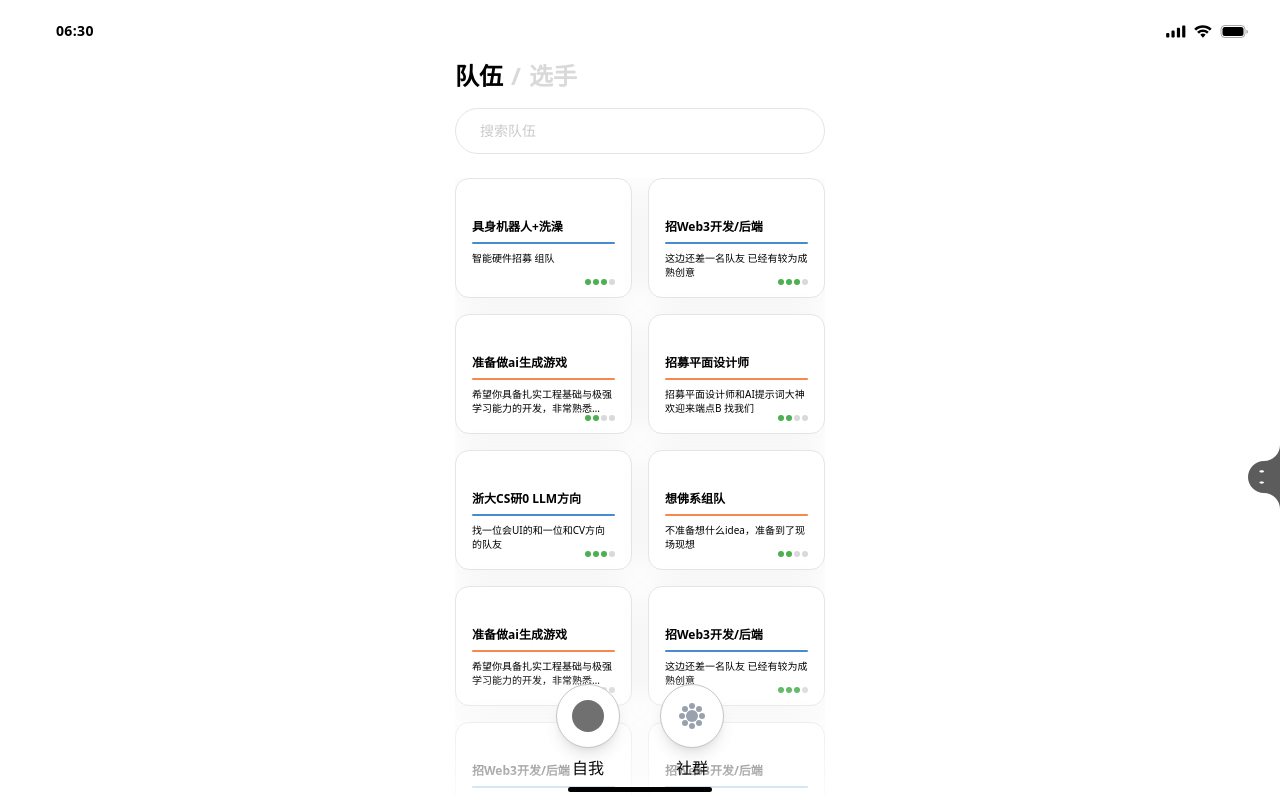
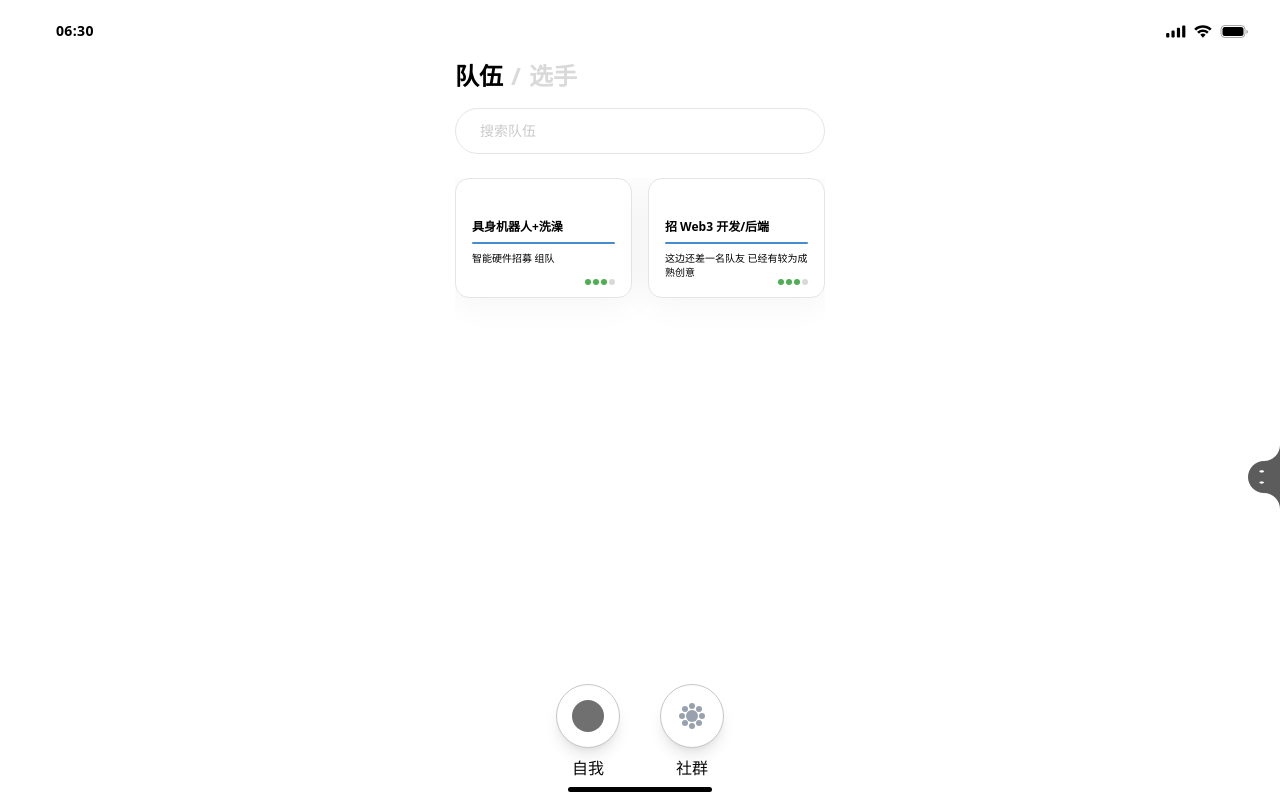
Before and after one commit to SinoAHpx/profile-matcher, a Next.js app: page /activity/1/teams in a window 1280 px wide. Shown: the top 796 px of the page. Built offline with nearby package versions, Linux system fonts and the light colour scheme.

Commit message:
feat(teams): refactor TeamsPage and TeamMembersPage to utilize Zustand for state management and fetch data from API

```diff
--- a/src/app/activity/[id]/teams/[mid]/members/page.tsx
+++ b/src/app/activity/[id]/teams/[mid]/members/page.tsx
@@ -1,66 +1,33 @@
 'use client'
 
-import React from 'react';
+import React, { useEffect } from 'react';
 import { useParams } from 'next/navigation';
 import { ChevronLeft } from 'lucide-react';
 import { useRouter } from 'next/navigation';
 import MemberCard from '@/components/MemberCard';
 import BottomNavigation from '@/components/BottomNavigation';
-
-interface Member {
-  id: number;
-  name: string;
-  avatar: string;
-  quote: string;
-  mbti: string;
-  description: string;
-  tags: string[];
-}
-
-const mockMembers: Member[] = [
-  {
-    id: 1,
-    name: "Alex Chen",
-    avatar: "/avatar.webp",
-    quote: "代码改变世界，创意改变生活",
-    mbti: "INTJ",
-    description: "全栈开发者，专注AI与Web3的交叉创新",
-    tags: ["React", "Python"]
-  },
-  {
-    id: 2,
-    name: "Sarah Wang",
-    avatar: "/avatar.webp",
-    quote: "设计不仅是美学，更是解决问题的艺术",
-    mbti: "ENFP",
-    description: "UI/UX设计师，擅长用户研究和交互设计",
-    tags: ["Figma", "Design"]
-  },
-  {
-    id: 3,
-    name: "Mike Zhang",
-    avatar: "/avatar.webp",
-    quote: "数据是新的石油，算法是新的引擎",
-    mbti: "INTP",
-    description: "机器学习工程师，专注NLP和推荐系统",
-    tags: ["ML", "TensorFlow"]
-  },
-  {
-    id: 4,
-    name: "Emma Liu",
-    avatar: "/avatar.webp",
-    quote: "产品经理的核心是用户价值的传递",
-    mbti: "ENTJ",
-    description: "产品经理，擅长需求分析和产品规划",
-    tags: ["Product", "Strategy"]
-  }
-];
+import { useActivityStore } from '@/stores/activityStore';
 
 export default function TeamMembersPage() {
   const params = useParams();
   const router = useRouter();
   const activityId = params.id as string;
   const teamId = params.mid as string;
+
+  const allMembers = useActivityStore(state => state.members);
+  const setMembers = useActivityStore(state => state.setMembers);
+
+  const members = React.useMemo(() => allMembers.filter(m => m.teamId === Number(teamId)), [allMembers, teamId]);
+
+  // 如果 store 中没有该队伍成员，则从 mock API 获取
+  useEffect(() => {
+    if (members.length === 0) {
+      fetch(`/api/members?teamId=${teamId}`)
+        .then(res => res.json())
+        .then((data) => setMembers(data))
+        .catch(console.error)
+    }
+  }, [teamId, members.length, setMembers])
 
   const handleBack = () => {
     router.push(`/activity/${activityId}/teams`);
@@ -83,7 +50,7 @@ export default function TeamMembersPage() {
 
         {/* Members list */}
         <div className="flex flex-col gap-4 mb-8">
-          {mockMembers.map((member) => (
+          {members.map((member) => (
             <MemberCard
               key={member.id}
               member={member}
--- a/src/app/activity/[id]/teams/page.tsx
+++ b/src/app/activity/[id]/teams/page.tsx
@@ -1,6 +1,6 @@
 'use client'
 
-import React, { useState } from "react";
+import React, { useState, useEffect } from "react";
 import { useParams } from "next/navigation";
 import { Input } from "@/components/ui/input";
 import BottomNavigation from "@/components/BottomNavigation";
@@ -11,6 +11,7 @@ import Image from "next/image";
 import { Popover, PopoverContent, PopoverTrigger } from "@/components/ui/popover";
 import { Button } from "@/components/ui/button";
 import { CreateTeamDialog } from "@/components/CreateTeamDialog";
+import { useActivityStore } from '@/stores/activityStore'
 
 export default function TeamsPage() {
     const params = useParams();
@@ -21,161 +22,45 @@ export default function TeamsPage() {
     const [activeTab, setActiveTab] = useState<'teams' | 'members'>("teams");
     const router = useRouter();
 
+    const activityIdNum = Number(activityId);
+
+    // 获取所有 teams/members，然后 useMemo 过滤，避免 zustand selector 每次返回新数组导致 "getSnapshot" 警告
+    const allTeams = useActivityStore(state => state.teams)
+    const allMembers = useActivityStore(state => state.members)
+
+    const teams = React.useMemo(() => allTeams.filter(t => t.activityId === activityIdNum), [allTeams, activityIdNum])
+    const members = React.useMemo(() => allMembers.filter(m => m.activityId === activityIdNum), [allMembers, activityIdNum])
+    const addTeam = useActivityStore(state => state.addTeam);
+    const setMembers = useActivityStore(state => state.setMembers);
+    const setTeams = useActivityStore(state => state.setTeams);
+
+    // Fetch members from mock API (只在首次加载且本地没有成员数据时请求)
+    useEffect(() => {
+        if (members.length === 0) {
+            fetch(`/api/members?activityId=${activityId}`)
+                .then(res => res.json())
+                .then((data) => {
+                    setMembers(data)
+                })
+                .catch(console.error)
+        }
+        if (teams.length === 0) {
+            fetch(`/api/teams?activityId=${activityId}`)
+                .then(res => res.json())
+                .then((data) => setTeams(data))
+                .catch(console.error)
+        }
+    }, [activityId, members.length, teams.length, setMembers, setTeams])
+
     const handleCreateTeam = (teamData: { name: string; description: string }) => {
-        console.log('Creating team:', { ...teamData, activityId })
-        // Add your team creation logic here
+        addTeam({
+            activityId: activityIdNum,
+            title: teamData.name,
+            description: teamData.description,
+            color: 'bg-[#488ccd]',
+            dots: [0, 0, 0, 0]
+        })
     };
-
-    // Team card data
-    const teamCards = [
-        {
-            id: 1,
-            title: "具身机器人+洗澡",
-            description: "智能硬件招募 组队",
-            color: "bg-[#488ccd]",
-            dots: [1, 1, 1, 0],
-        },
-        {
-            id: 2,
-            title: "招Web3开发/后端",
-            description: "这边还差一名队友\n已经有较为成熟创意",
-            color: "bg-[#488ccd]",
-            dots: [1, 1, 1, 0],
-        },
-        {
-            id: 3,
-            title: "准备做ai生成游戏",
-            description:
-                "希望你具备扎实工程基础与极强学习能力的开发，非常熟悉cursor等AI IDE",
-            color: "bg-[#f5894f]",
-            dots: [1, 1, 0, 0],
-        },
-        {
-            id: 4,
-            title: "招募平面设计师",
-            description: "招募平面设计师和AI提示词大神 欢迎来端点B 找我们",
-            color: "bg-[#f5894f]",
-            dots: [1, 1, 0, 0],
-        },
-        {
-            id: 5,
-            title: "浙大CS研0 LLM方向",
-            description: "找一位会UI的和一位和CV方向的队友",
-            color: "bg-[#488ccd]",
-            dots: [1, 1, 1, 0],
-        },
-        {
-            id: 6,
-            title: "想佛系组队",
-            description: "不准备想什么idea，准备到了现场现想",
-            color: "bg-[#f5894f]",
-            dots: [1, 1, 0, 0],
-        },
-        {
-            id: 7,
-            title: "准备做ai生成游戏",
-            description:
-                "希望你具备扎实工程基础与极强学习能力的开发，非常熟悉cursor等AI IDE",
-            color: "bg-[#f5894f]",
-            dots: [1, 1, 0, 0],
-        },
-        {
-            id: 8,
-            title: "招Web3开发/后端",
-            description: "这边还差一名队友\n已经有较为成熟创意",
-            color: "bg-[#488ccd]",
-            dots: [1, 1, 1, 0],
-        },
-        {
-            id: 9,
-            title: "招Web3开发/后端",
-            description: "这边还差一名队友\n已经有较为成熟创意",
-            color: "bg-[#488ccd]",
-            dots: [1, 1, 1, 0],
-        },
-        {
-            id: 10,
-            title: "招Web3开发/后端",
-            description: "这边还差一名队友\n已经有较为成熟创意",
-            color: "bg-[#488ccd]",
-            dots: [1, 1, 1, 0],
-        },
-        {
-            id: 11,
-            title: "招Web3开发/后端",
-            description: "这边还差一名队友\n已经有较为成熟创意",
-            color: "bg-[#488ccd]",
-            dots: [1, 1, 1, 0],
-        },
-        {
-            id: 12,
-            title: "招Web3开发/后端",
-            description: "这边还差一名队友\n已经有较为成熟创意",
-            color: "bg-[#488ccd]",
-            dots: [1, 1, 1, 0],
-        },
-        {
-            id: 13,
-            title: "招Web3开发/后端",
-            description: "这边还差一名队友\n已经有较为成熟创意",
-            color: "bg-[#488ccd]",
-            dots: [1, 1, 1, 0],
-        },
-        {
-            id: 14,
-            title: "招Web3开发/后端",
-            description: "这边还差一名队友\n已经有较为成熟创意",
-            color: "bg-[#488ccd]",
-            dots: [1, 1, 1, 0],
-        },
-        {
-            id: 15,
-            title: "招Web3开发/后端",
-            description: "这边还差一名队友\n已经有较为成熟创意",
-            color: "bg-[#488ccd]",
-            dots: [1, 1, 1, 0],
-        },
-    ];
-
-    // Members data（临时静态数据）
-    const members = [
-        {
-            id: 1,
-            name: "阿尔法",
-            avatar: "/avatar.webp",
-            quote: "热爱挑战，期待合作！",
-            mbti: "INTJ",
-            description: "算法工程师 / LLM Enthusiast",
-            tags: ["LLM", "Go", "AI"]
-        },
-        {
-            id: 2,
-            name: "贝塔",
-            avatar: "/avatar.webp",
-            quote: "设计即生活。",
-            mbti: "ENFP",
-            description: "产品设计师 / Web3 Lover",
-            tags: ["Design", "Figma"]
-        },
-        {
-            id: 3,
-            name: "查理",
-            avatar: "/avatar.webp",
-            quote: "代码改变世界。",
-            mbti: "ISTP",
-            description: "全栈开发 / DevOps",
-            tags: ["React", "Docker"]
-        },
-        {
-            id: 4,
-            name: "达尔文",
-            avatar: "/avatar.webp",
-            quote: "创新源于好奇心。",
-            mbti: "ENTJ",
-            description: "创业者 / 商业策略",
-            tags: ["Startup", "Strategy"]
-        },
-    ];
 
 
     return (
@@ -276,7 +161,7 @@ export default function TeamsPage() {
                 {activeTab === 'teams' ? (
                     <div className="flex-1 flex flex-col gap-4 overflow-y-auto">
                         <div className="flex flex-wrap gap-4">
-                            {teamCards.map((card) => (
+                            {teams.map((card) => (
                                 <TeamCard
                                     key={card.id}
                                     id={card.id}
--- /dev/null
+++ b/src/app/api/members/route.ts
@@ -0,0 +1,89 @@
+import { NextResponse } from 'next/server'
+
+// Mock members data – 在实际项目中可替换为后端数据
+const MOCK_MEMBERS = [
+    {
+        id: 1,
+        activityId: 1,
+        teamId: 1,
+        name: '阿尔法',
+        avatar: '/avatar.webp',
+        quote: '热爱挑战，期待合作！',
+        mbti: 'INTJ',
+        description: '算法工程师 / LLM Enthusiast',
+        tags: ['LLM', 'Go', 'AI'],
+    },
+    {
+        id: 2,
+        activityId: 1,
+        teamId: 2,
+        name: '贝塔',
+        avatar: '/avatar.webp',
+        quote: '设计即生活。',
+        mbti: 'ENFP',
+        description: '产品设计师 / Web3 Lover',
+        tags: ['Design', 'Figma'],
+    },
+    {
+        id: 3,
+        activityId: 2,
+        teamId: 3,
+        name: '查理',
+        avatar: '/avatar.webp',
+        quote: '代码改变世界。',
+        mbti: 'ISTP',
+        description: '全栈开发 / DevOps',
+        tags: ['React', 'Docker'],
+    },
+    {
+        id: 4,
+        activityId: 2,
+        teamId: 3,
+        name: '达尔文',
+        avatar: '/avatar.webp',
+        quote: '创新源于好奇心。',
+        mbti: 'ENTJ',
+        description: '创业者 / 商业策略',
+        tags: ['Startup', 'Strategy'],
+    },
+    {
+        id: 5,
+        activityId: 3,
+        teamId: 4,
+        name: 'Echo',
+        avatar: '/avatar.webp',
+        quote: 'Keep pushing boundaries.',
+        mbti: 'ENTP',
+        description: 'AI Researcher',
+        tags: ['Python', 'NLP'],
+    },
+    {
+        id: 6,
+        activityId: 3,
+        teamId: 4,
+        name: 'Foxtrot',
+        avatar: '/avatar.webp',
+        quote: 'Design for people.',
+        mbti: 'INFJ',
+        description: 'UX Designer',
+        tags: ['UX', 'Accessibility'],
+    },
+]
+
+export async function GET(req: Request) {
+    const { searchParams } = new URL(req.url)
+    const activityIdParam = searchParams.get('activityId')
+    const teamIdParam = searchParams.get('teamId')
+
+    let data = [...MOCK_MEMBERS]
+
+    if (teamIdParam) {
+        const teamId = Number(teamIdParam)
+        data = data.filter((m) => m.teamId === teamId)
+    } else if (activityIdParam) {
+        const activityId = Number(activityIdParam)
+        data = data.filter((m) => m.activityId === activityId)
+    }
+
+    return NextResponse.json(data)
+}
--- /dev/null
+++ b/src/app/api/teams/route.ts
@@ -0,0 +1,59 @@
+import { NextResponse } from 'next/server'
+
+interface Team {
+    id: number
+    activityId: number
+    title: string
+    description: string
+    color: string
+    dots: number[]
+}
+
+// Mock data – 可根据需要扩展
+const MOCK_TEAMS: Team[] = [
+    {
+        id: 1,
+        activityId: 1,
+        title: '具身机器人+洗澡',
+        description: '智能硬件招募 组队',
+        color: 'bg-[#488ccd]',
+        dots: [1, 1, 1, 0],
+    },
+    {
+        id: 2,
+        activityId: 1,
+        title: '招 Web3 开发/后端',
+        description: '这边还差一名队友\n已经有较为成熟创意',
+        color: 'bg-[#488ccd]',
+        dots: [1, 1, 1, 0],
+    },
+    {
+        id: 3,
+        activityId: 2,
+        title: '准备做 AI 生成游戏',
+        description: '希望你具备扎实工程基础与极强学习能力的开发，非常熟悉 cursor 等 AI IDE',
+        color: 'bg-[#f5894f]',
+        dots: [1, 1, 0, 0],
+    },
+    {
+        id: 4,
+        activityId: 2,
+        title: '招募平面设计师',
+        description: '招募平面设计师和 AI 提示词大神 欢迎来端点 B 找我们',
+        color: 'bg-[#f5894f]',
+        dots: [1, 1, 0, 0],
+    },
+]
+
+export async function GET(req: Request) {
+    const { searchParams } = new URL(req.url)
+    const activityIdParam = searchParams.get('activityId')
+
+    let data = [...MOCK_TEAMS]
+    if (activityIdParam) {
+        const activityId = Number(activityIdParam)
+        data = data.filter((t) => t.activityId === activityId)
+    }
+
+    return NextResponse.json(data)
+}
--- a/src/stores/activityStore.ts
+++ b/src/stores/activityStore.ts
@@ -18,14 +18,39 @@ export interface Activity {
   }
 }
 
+// 队伍
+export interface Team {
+  id: number
+  activityId: number
+  title: string
+  description: string
+  color: string
+  dots: number[]
+}
+
+// 成员/选手
+export interface Member {
+  id: number
+  activityId: number
+  teamId: number
+  name: string
+  avatar: string
+  quote: string
+  mbti: string
+  description: string
+  tags: string[]
+}
+
 interface ActivityStore {
   activities: Activity[]
+  teams: Team[]
+  members: Member[]
   searchQuery: string
 
   // 当前正在进行自我介绍的活动 ID （首次进入时设定）
   currentActivityId: number | null
 
-  // Actions
+  // Activity Actions
   setActivities: (activities: Activity[]) => void
   addActivity: (activity: Omit<Activity, 'id'>) => void
 
@@ -42,74 +67,22 @@ interface ActivityStore {
   getActivityById: (id: number) => Activity | undefined
   setSearchQuery: (query: string) => void
   getFilteredActivities: () => Activity[]
+
+  // Team Actions
+  setTeams: (teams: Team[]) => void
+  addTeam: (team: Omit<Team, 'id'>) => void
+
+  // Member Actions
+  setMembers: (members: Member[]) => void
+  addMember: (member: Omit<Member, 'id'>) => void
 }
 
 export const useActivityStore = create<ActivityStore>()(
   persist(
     (set, get) => ({
-      activities: [
-        {
-          id: 1,
-          title: "AdeventureX",
-          date: "7.23-7.27",
-          location: "杭州",
-          description: "全国最大的黑客松",
-          colorClass: "bg-[#f5894f]",
-        },
-        {
-          id: 2,
-          title: "年轻人入乡",
-          date: "7.23-7.27",
-          location: "昆山",
-          description: "小红村大会与瓶行宇宙社会创新节",
-          colorClass: "bg-[#488ccd]",
-        },
-        {
-          id: 3,
-          title: "羽毛球混双",
-          date: "7月28日",
-          location: "3km",
-          description: "杭州市余杭区未来科技城体育馆",
-          colorClass: "bg-[#a7a7a7]",
-          hasBeta: true,
-        },
-        {
-          id: 4,
-          title: "羽毛球混双",
-          date: "7月28日",
-          location: "3km",
-          description: "杭州市余杭区未来科技城体育馆",
-          colorClass: "bg-[#a7a7a7]",
-          hasBeta: true,
-        },
-        {
-          id: 5,
-          title: "羽毛球混双",
-          date: "7月28日",
-          location: "3km",
-          description: "杭州市余杭区未来科技城体育馆",
-          colorClass: "bg-[#a7a7a7]",
-          hasBeta: true,
-        },
-        {
-          id: 6,
-          title: "羽毛球混双",
-          date: "7月28日",
-          location: "3km",
-          description: "杭州市余杭区未来科技城体育馆",
-          colorClass: "bg-[#a7a7a7]",
-          hasBeta: true,
-        },
-        {
-          id: 7,
-          title: "羽毛球混双",
-          date: "7月28日",
-          location: "3km",
-          description: "杭州市余杭区未来科技城体育馆",
-          colorClass: "bg-[#a7a7a7]",
-          hasBeta: true,
-        },
-      ],
+      activities: [],
+      teams: [],
+      members: [],
       searchQuery: '',
 
       currentActivityId: null,
@@ -120,7 +93,7 @@ export const useActivityStore = create<ActivityStore>()(
         const { activities } = get()
         const newActivity = {
           ...activity,
-          id: Math.max(...activities.map(a => a.id), 0) + 1,
+          id: activities.length ? Math.max(...activities.map(a => a.id)) + 1 : 1,
         }
         set({ activities: [...activities, newActivity] })
       },
@@ -151,6 +124,30 @@ export const useActivityStore = create<ActivityStore>()(
           activity.description.toLowerCase().includes(searchQuery.toLowerCase()) ||
           activity.location.toLowerCase().includes(searchQuery.toLowerCase())
         )
+      },
+
+      // Team Operations
+      setTeams: (teams) => set({ teams }),
+
+      addTeam: (team) => {
+        const { teams } = get()
+        const newTeam = {
+          ...team,
+          id: teams.length ? Math.max(...teams.map(t => t.id)) + 1 : 1,
+        }
+        set({ teams: [...teams, newTeam] })
+      },
+
+      // Member Operations
+      setMembers: (members) => set({ members }),
+
+      addMember: (member) => {
+        const { members } = get()
+        const newMember = {
+          ...member,
+          id: members.length ? Math.max(...members.map(m => m.id)) + 1 : 1,
+        }
+        set({ members: [...members, newMember] })
       }
     }),
     {
```
Also changed, not shown: src/app/introduction/page.tsx (+10 -10 lines).
